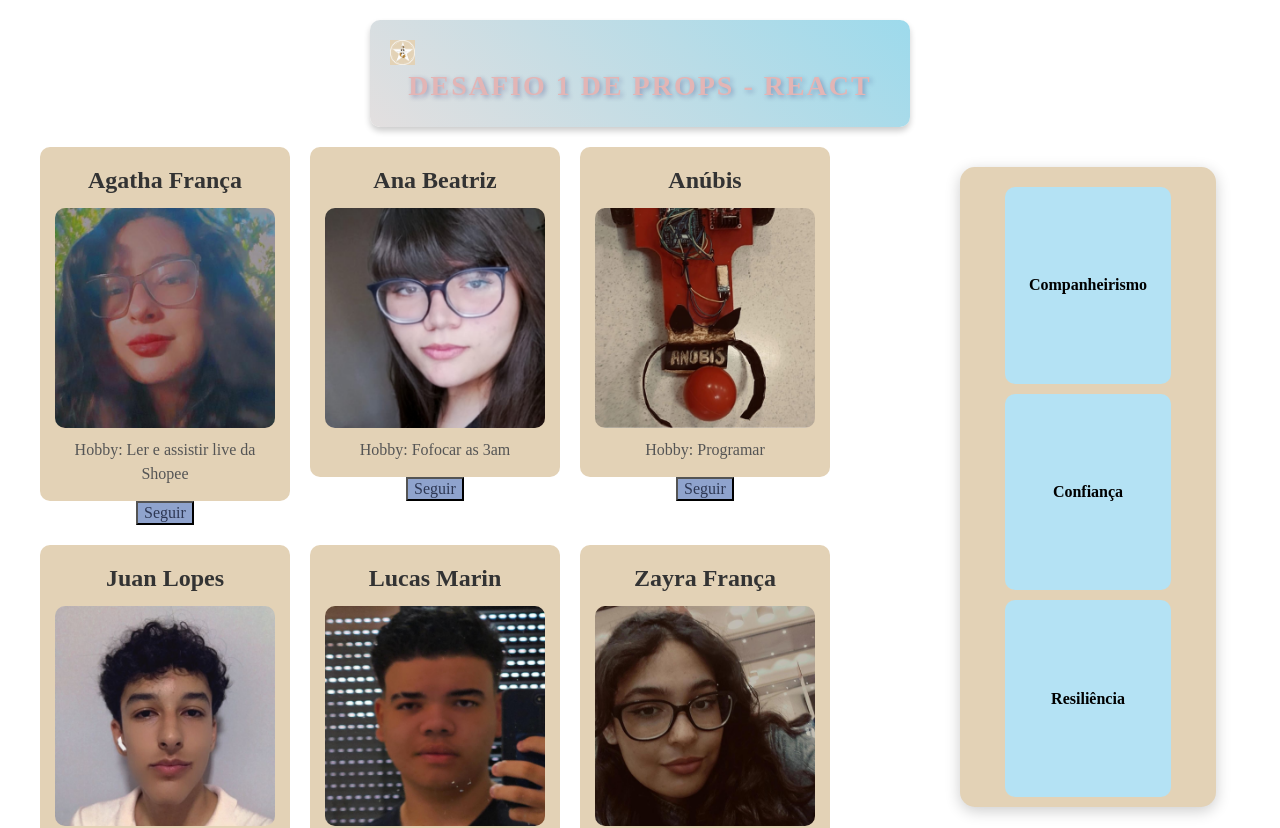
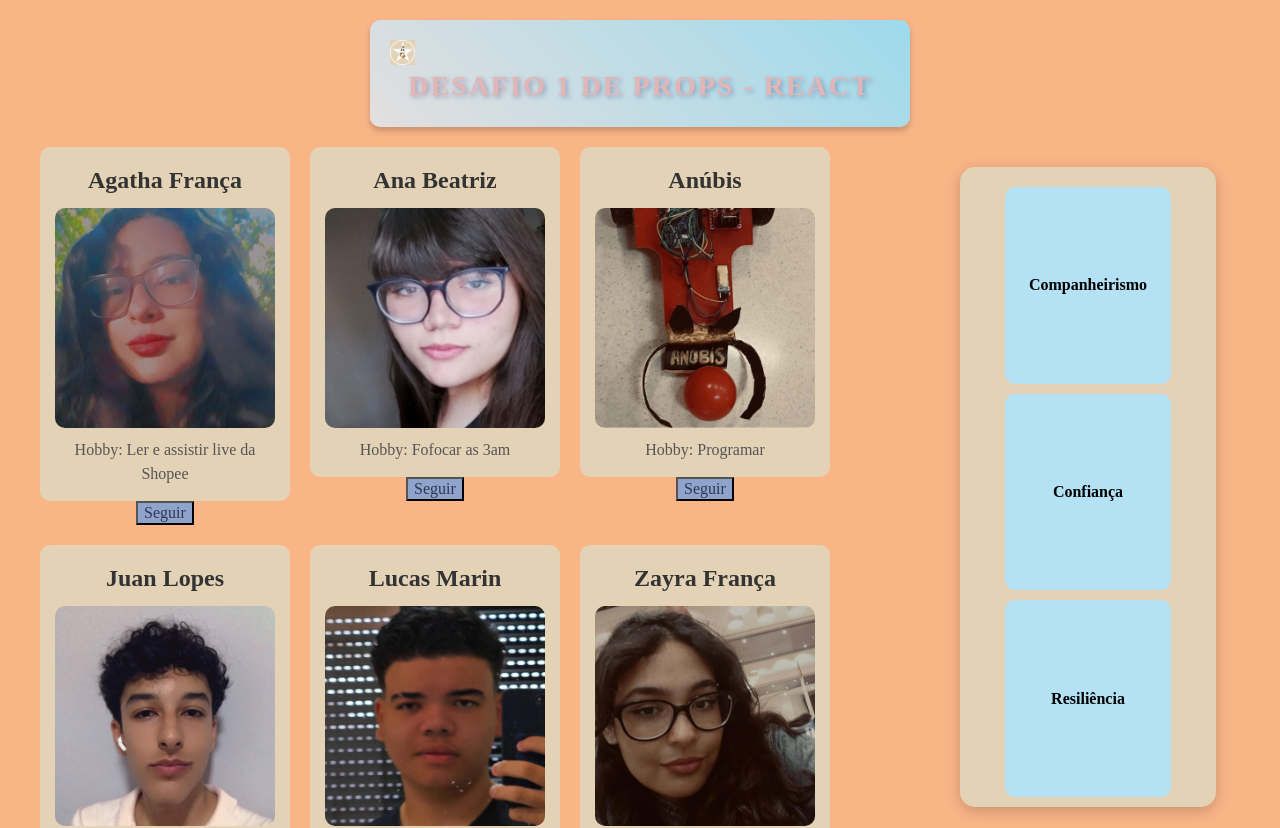
Before and after one commit to aga655/CardUsuario, a React (Vite) app: page / in a window 1280 px wide. Shown: the top 828 px of the page. Built offline with nearby package versions, Linux system fonts and the light colour scheme.

Commit message:
Alteração de fundo

```diff
--- a/src/App.css
+++ b/src/App.css
@@ -3,6 +3,7 @@
   flex-direction: column;
   align-items: center;
   padding: 20px;
+  background-color: #fab587;
 }
 
 .container {
```
